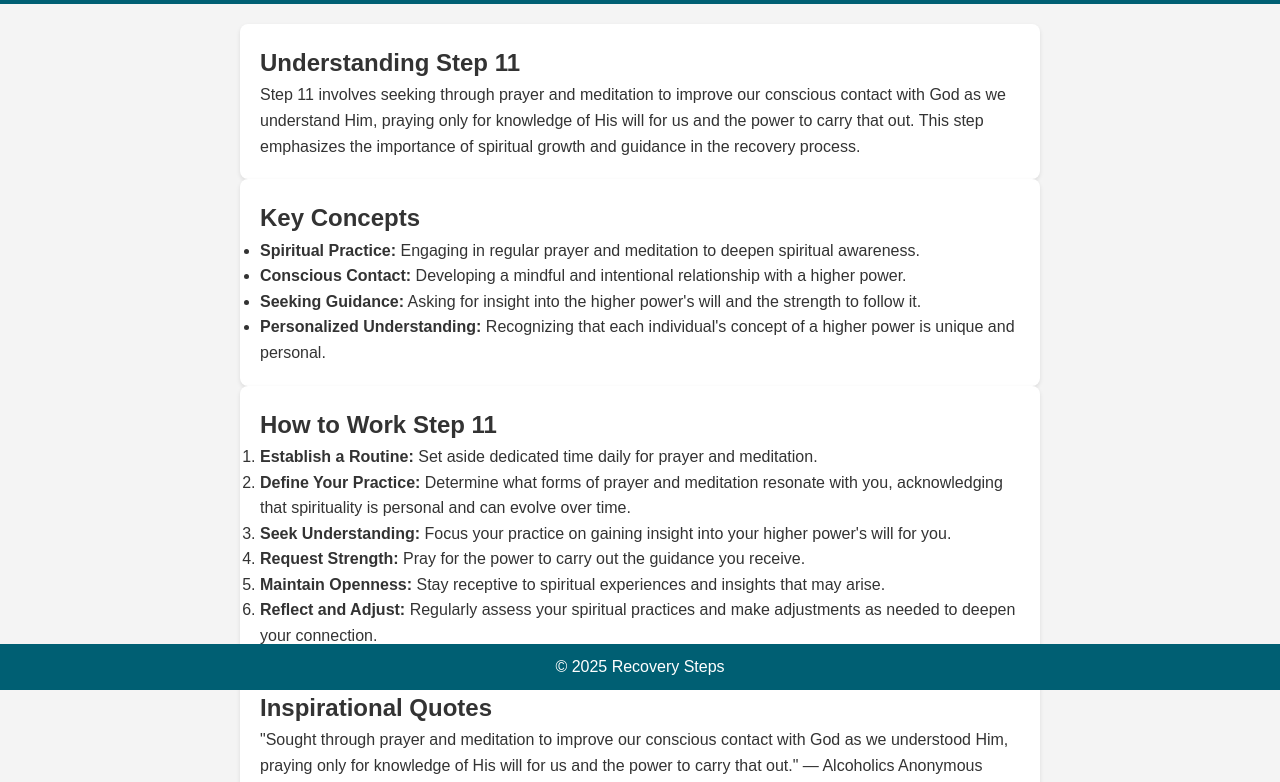
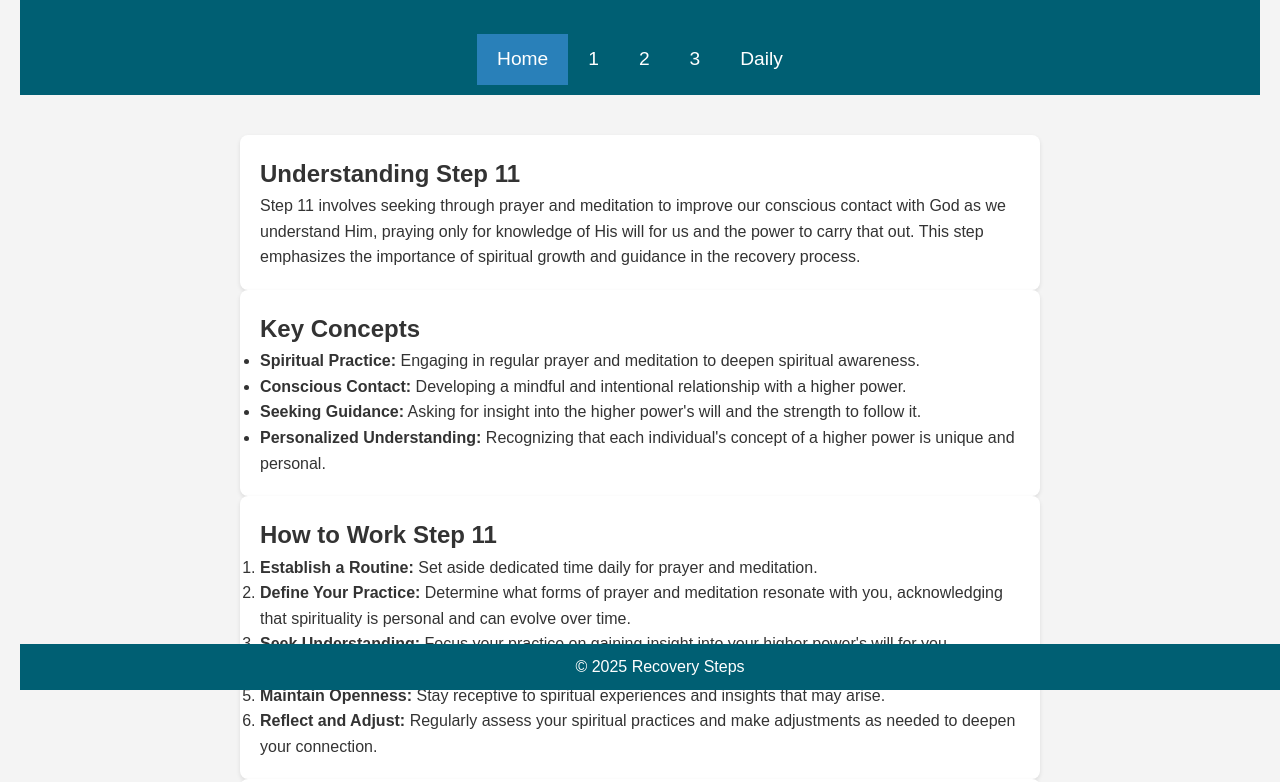
Before and after one commit to rareseaturtles/Dword, a website: page step11.html in a window 1280 px wide. Shown: the part 110-892 px from the top of the page. Drawn offline with nearby package versions, Linux system fonts and the light colour scheme.

Commit message:
Update step11.html

```diff
--- a/step11.html
+++ b/step11.html
@@ -4,12 +4,20 @@
     <meta charset="UTF-8">
     <meta name="viewport" content="width=device-width, initial-scale=1.0">
     <title>Step 11: Enhancing Spiritual Connection</title>
-    <link rel="stylesheet" href="step1.css">
+    <link rel="stylesheet" href="styles2.css">
 </head>
 <body>
     <header>
         <h1>Step 11: Enhancing Spiritual Connection</h1>
     </header>
+        <!-- Navigation Bar -->
+    <nav class="navbar">
+        <a href="index.html" class="active">Home</a>
+        <a href="step1.html">1</a>
+        <a href="step2.html">2</a>
+        <a href="step3.html">3</a>
+        <a href="list.html">Daily</a>
+    </nav>
     <main>
         <section>
             <h2>Understanding Step 11</h2>
```
